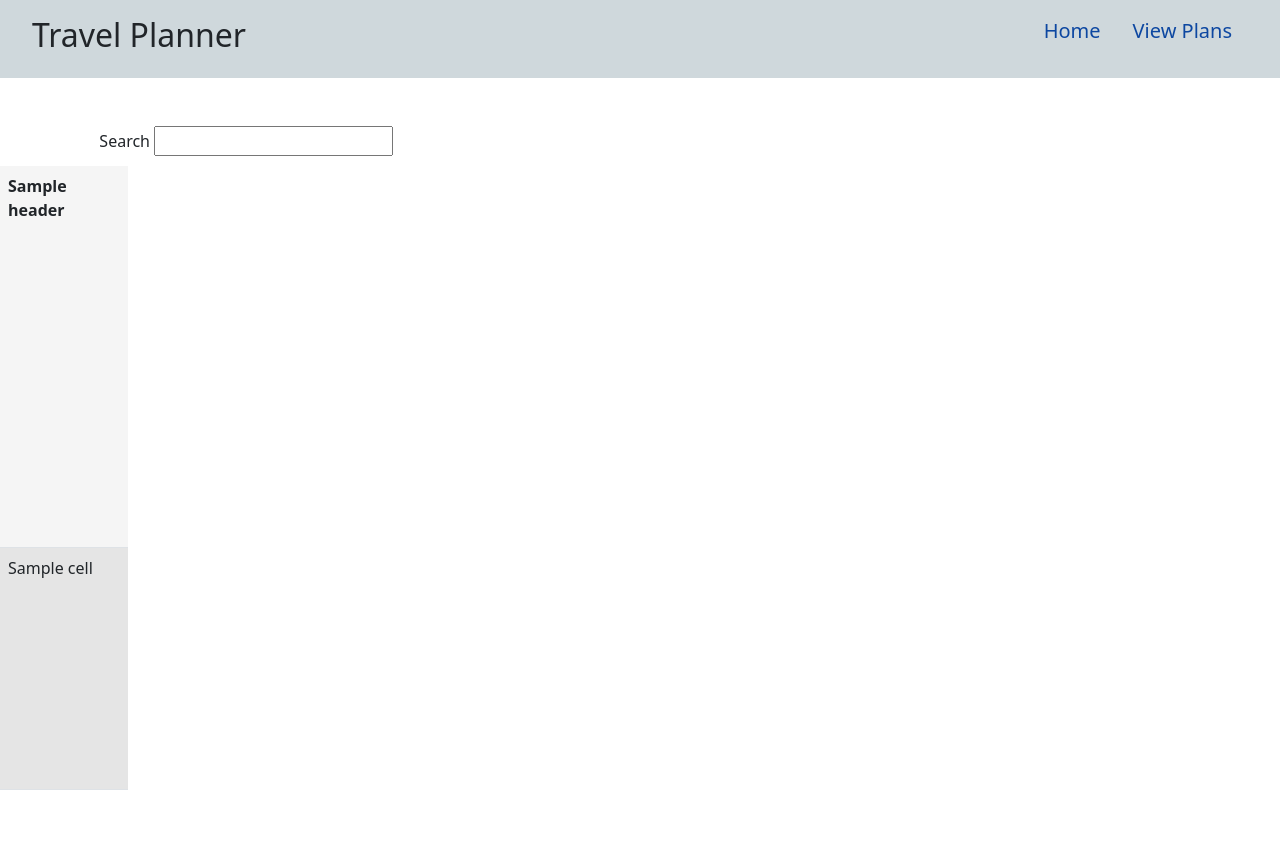
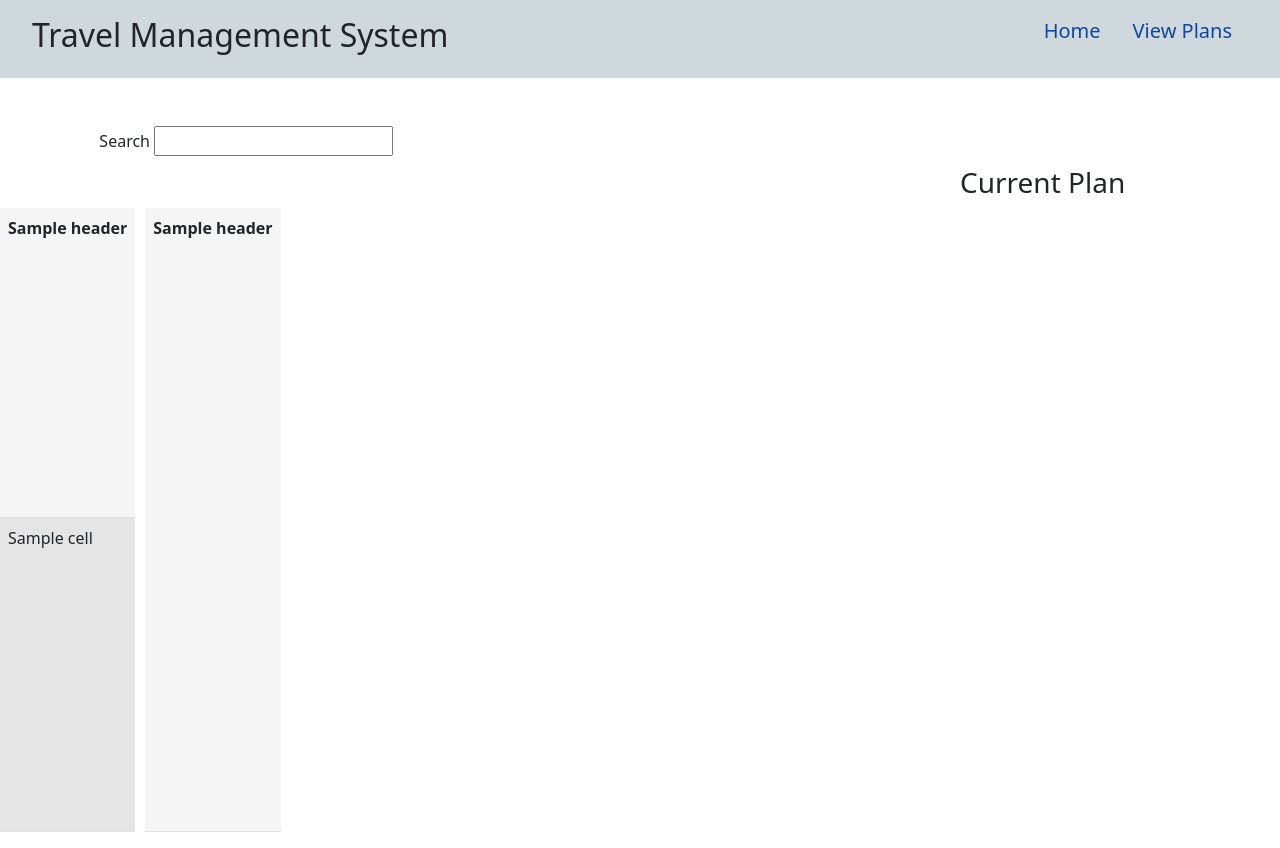
Before and after one commit to RushikeshBhagat/Collaborative-travel-management-system, a Flask app: template templates/createPlan.html in a window 1280 px wide. Before the commit the page ends 790 px from the top, so only its background shows below. Run offline with Flask 2, Linux system fonts and the light colour scheme; the template is opened without the code that fills it: most values are stand-ins (such as "Sample title", 1, 10 or a date in 2020); lists and menus that the app fills with data are empty.

Commit message:
App name changed

```diff
--- a/app.py
+++ b/app.py
@@ -16,10 +16,6 @@ response = requests.get(url=SEARCH_PATH,
                         params=PARAMETERS,
                         headers=HEADERS)
 '''
-#business_data = response.json()
-
-# print the data
-#print(json.dumps(business_data, indent = 3))
 
 
 server = 'rushikeshbhagat.database.windows.net'
--- a/static/styles.css
+++ b/static/styles.css
@@ -16,6 +16,10 @@
 
 #txt {
   margin-bottom: 10px;
+}
+
+#plan {
+  padding-left: 75%;
 }
 
 label {
--- a/templates/createPlan.html
+++ b/templates/createPlan.html
@@ -12,12 +12,11 @@
       }
 
       .left {
-        width: 10vw;
         display: flex;
+        padding-right: 10px;
       }
 
       .right {
-        width: 50vw;
         display: flex;
       }
     </style>
@@ -31,7 +30,7 @@
   </head>
   <body>
     <nav>
-      <h2>Travel Planner</h2>
+      <h2>Travel Management System</h2>
       <ul>
         <li><a class="navbar-brand" href="{{url_for('index')}}">Home</a></li>
         <li>
@@ -49,6 +48,8 @@
       </div>
     </form>
 
+    <h3 id="plan">Current Plan</h3>
+
     <div id="cont">
       <br />
       <div class="left">
@@ -63,12 +64,13 @@
 
           {% for row in filter %}
           <tr class="table__row">
-            {% for cell in row %} {% if loop.index0 !=2 %}
-            <td class="table__cell">{{ cell }}</td>
-            {% elif loop.index0 ==1 %}
+            {% for cell in row %} {% if loop.index0 ==1 %}
             <td class="table__cell">
               <a href="{{cell}}"> Visit here </a>
             </td>
+            {% elif loop.index0 !=2 %}
+            <td class="table__cell">{{ cell }}</td>
+
             {% else %}
             <td class="table__cell">
               <img src="{{cell}}" width="auto" height="200" />
@@ -79,7 +81,17 @@
         </table>
       </div>
 
-      <div class="right"></div>
+      <div class="right">
+        <table class="table">
+          <tr class="table__header">
+            {% for header in cols %}
+
+            <th class="cell">{{ header }}</th>
+
+            {% endfor %}
+          </tr>
+        </table>
+      </div>
     </div>
 
     <script
--- a/templates/index.html
+++ b/templates/index.html
@@ -15,7 +15,7 @@
   </head>
   <body>
     <nav>
-      <h2>Travel Planner</h2>
+      <h2>Travel Management System</h2>
       <ul>
         <li><a class="navbar-brand" href="{{url_for('index')}}">Home</a></li>
         <li>
```
